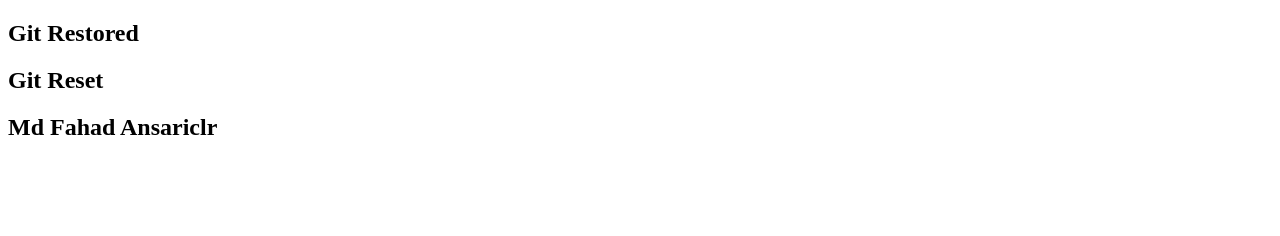
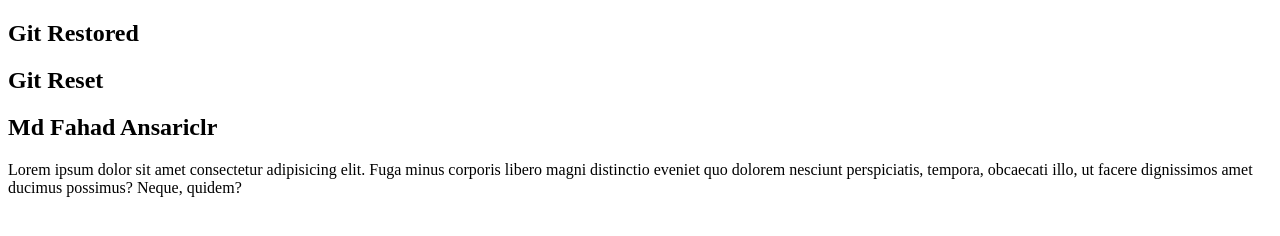
Before and after one commit to Md-Fahad42/Git-Restored, a plain HTML site: page index.html in a window 1280 px wide. Drawn offline with Linux system fonts and the light colour scheme.

Commit message:
re-commit after reset

```diff
--- a/index.html
+++ b/index.html
@@ -1,13 +1,19 @@
 <!DOCTYPE html>
 <html lang="en">
-<head>
-    <meta charset="UTF-8">
-    <meta name="viewport" content="width=device-width, initial-scale=1.0">
+  <head>
+    <meta charset="UTF-8" />
+    <meta name="viewport" content="width=device-width, initial-scale=1.0" />
     <title>Git Restored</title>
-</head>
-<body>
+  </head>
+  <body>
     <h2>Git Restored</h2>
     <h2>Git Reset</h2>
     <h2>Md Fahad Ansariclr</h2>
-</body>
+    <p>
+      Lorem ipsum dolor sit amet consectetur adipisicing elit. Fuga minus
+      corporis libero magni distinctio eveniet quo dolorem nesciunt
+      perspiciatis, tempora, obcaecati illo, ut facere dignissimos amet ducimus
+      possimus? Neque, quidem?
+    </p>
+  </body>
 </html>
```
